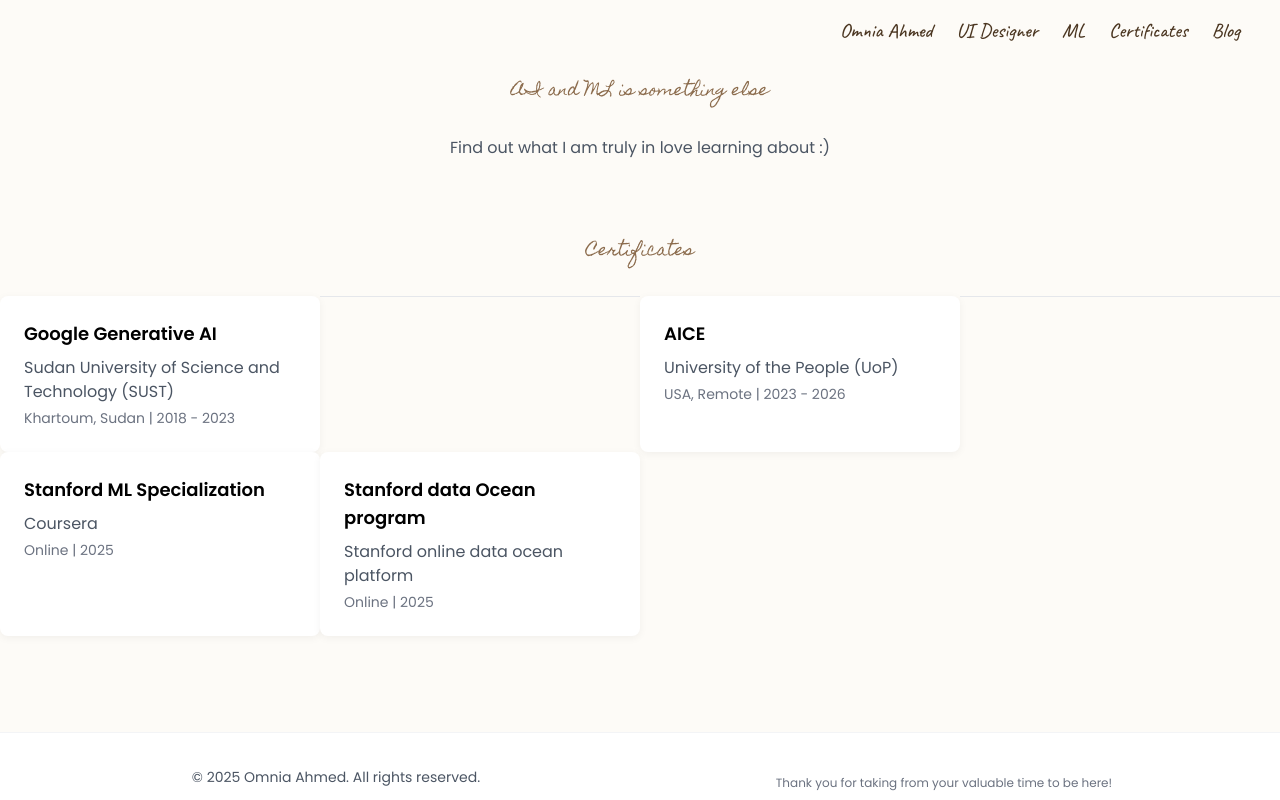
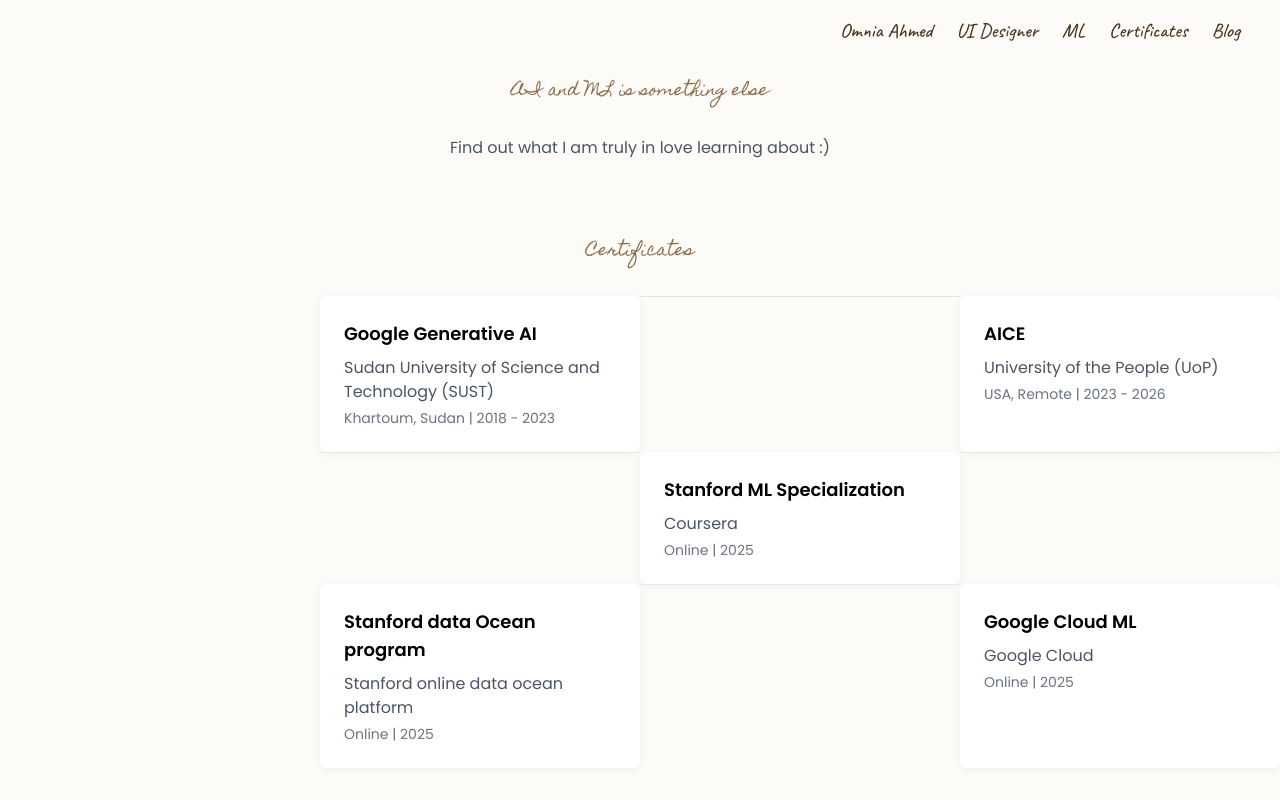
Before and after one commit to Moniaar/Official-Portfolio, a plain HTML site: page ml_proj.html in a window 1280 px wide. Shown: the top 800 px of the page. Drawn offline with nearby package versions, Linux system fonts and the light colour scheme.

Commit message:
added college projects

```diff
--- a/ml_proj.html
+++ b/ml_proj.html
@@ -218,6 +218,7 @@
         .container {
             display: inline-grid;
             grid-template-columns: repeat(auto-fit, minmax(300px, 1fr));
+            padding-left: 20em;
         }
     </style>
 </head>
@@ -263,9 +264,16 @@
                         <p class="text-gray-600 mt-2">Coursera</p>
                         <p class="text-gray-500 text-sm mt-1">Online | 2025</p>
                     </div>
+                    <hr style="height:30px">
                     <div class="education-card">
                         <h3 class="text-lg font-semibold text-secondary">Stanford data Ocean program</h3>
                         <p class="text-gray-600 mt-2">Stanford online data ocean platform</p>
+                        <p class="text-gray-500 text-sm mt-1">Online | 2025</p>
+                    </div>
+                    <hr style="height:30px">
+                    <div class="education-card">
+                        <h3 class="text-lg font-semibold text-secondary">Google Cloud ML</h3>
+                        <p class="text-gray-600 mt-2">Google Cloud</p>
                         <p class="text-gray-500 text-sm mt-1">Online | 2025</p>
                     </div>
                 </div>
```
